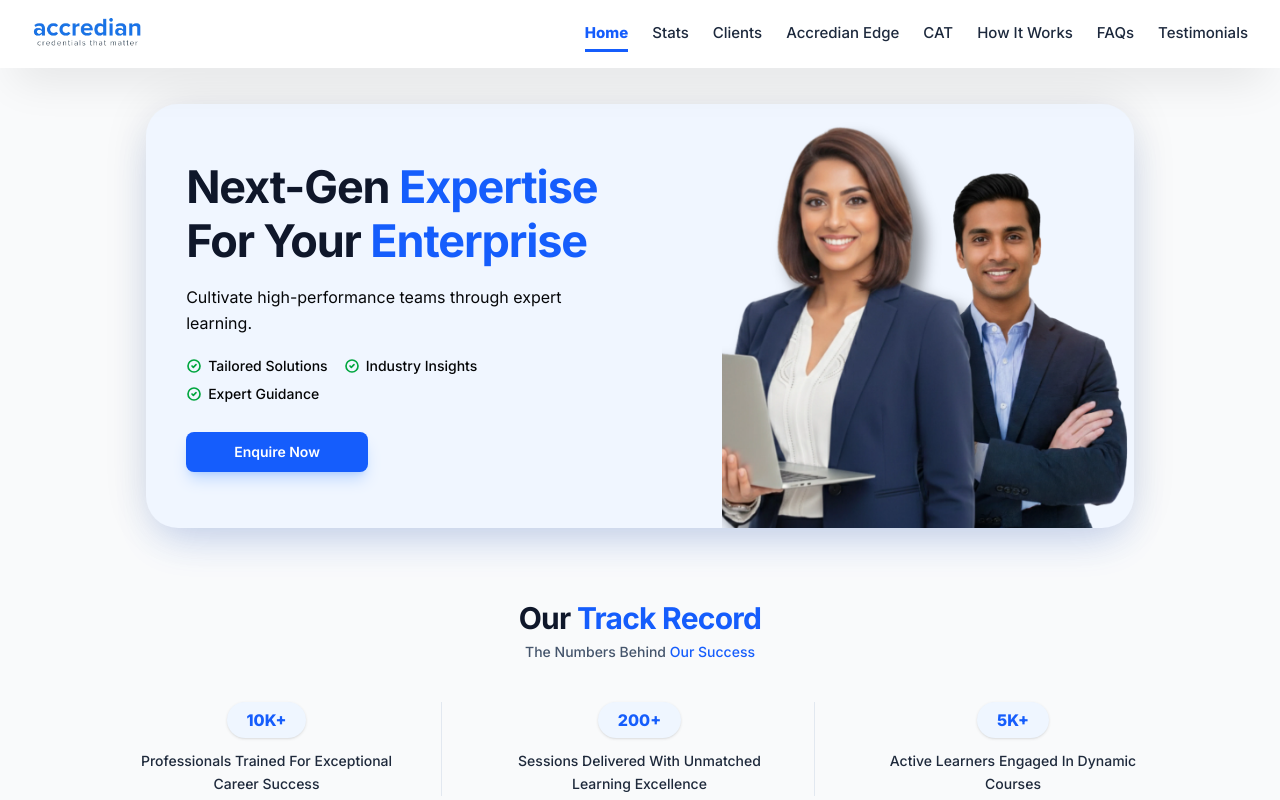
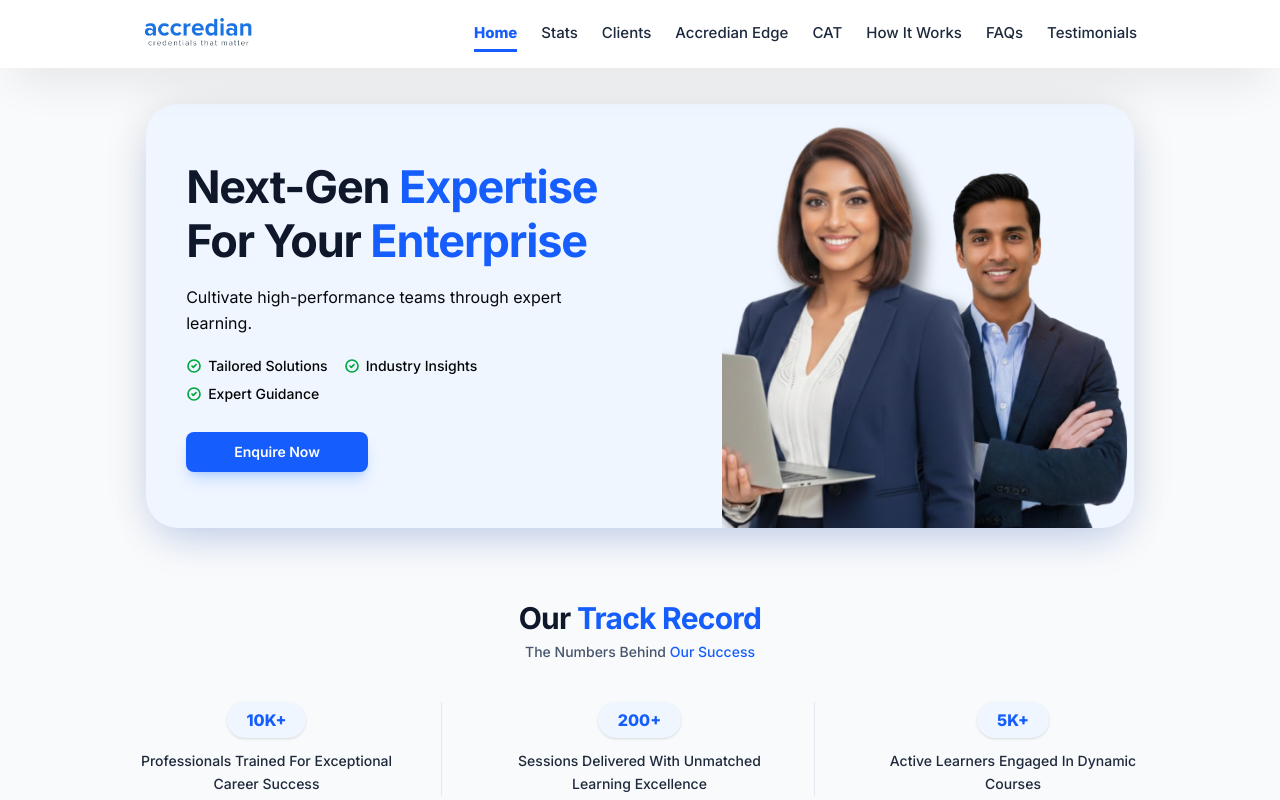
Before and after one commit to Luckysisodiya170/Website-clone-Accredian, a Next.js app: page / in a window 1280 px wide. Shown: the top 800 px of the page. Built offline with nearby package versions, Linux system fonts and the light colour scheme.

Commit message:
Links added

```diff
--- a/app/components/EnquireModal.tsx
+++ b/app/components/EnquireModal.tsx
@@ -334,10 +334,10 @@ export default function EnquireModal() {
                 )}
               </button>
 
-              <p className="text-center text-[11px] text-slate-500">
+              {/* <p className="text-center text-[11px] text-slate-500">
                 By submitting, you agree to our{" "}
                 <a href="#" className="underline hover:text-blue-600">Privacy Policy</a>.
-              </p>
+              </p> */}
             </form>
           )}
         </div>
--- a/app/components/Navbar.tsx
+++ b/app/components/Navbar.tsx
@@ -19,7 +19,7 @@ export default function Navbar() {
 
   return (
     <nav className="w-full bg-white fixed top-0 z-50 shadow-[0_25px_45px_-15px_rgba(0,0,0,0.10)]">
-      <div className="max-w-7xl w-full mx-auto px-4 md:px-8 flex justify-between items-center h-17">
+      <div className="max-w-7xl w-full mx-auto px-4 md:px-8 flex justify-around items-center h-17">
 
         <a href="#home" onClick={() => setActiveTab("Home")} className="flex items-center">
           <img
```
Also changed, not shown: 1 other file (tests, documents, lock files or other folders).
